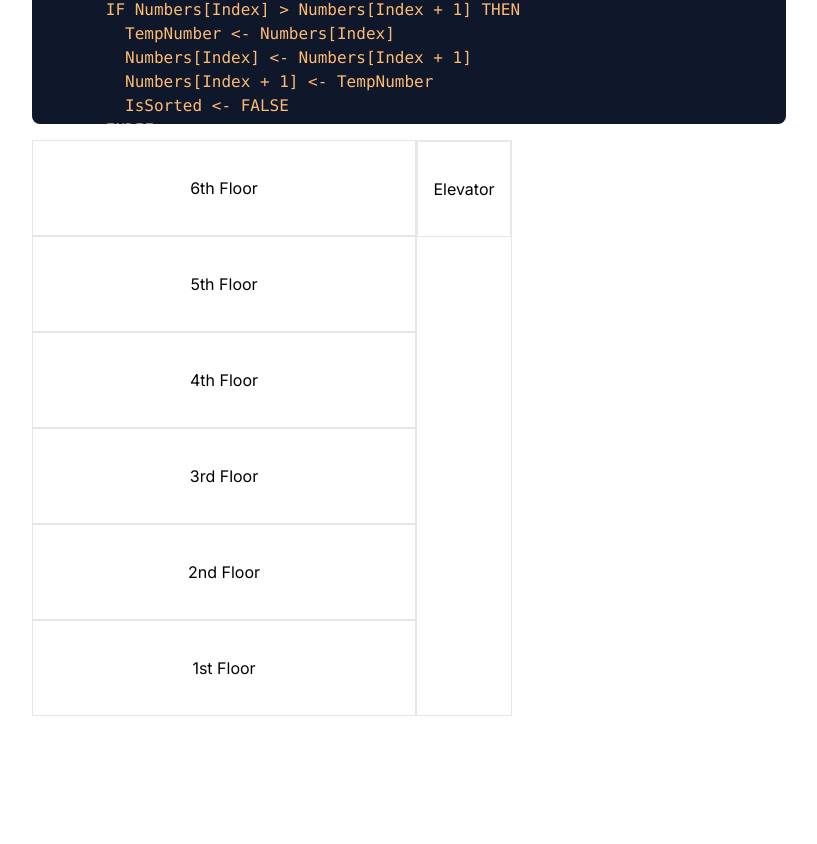
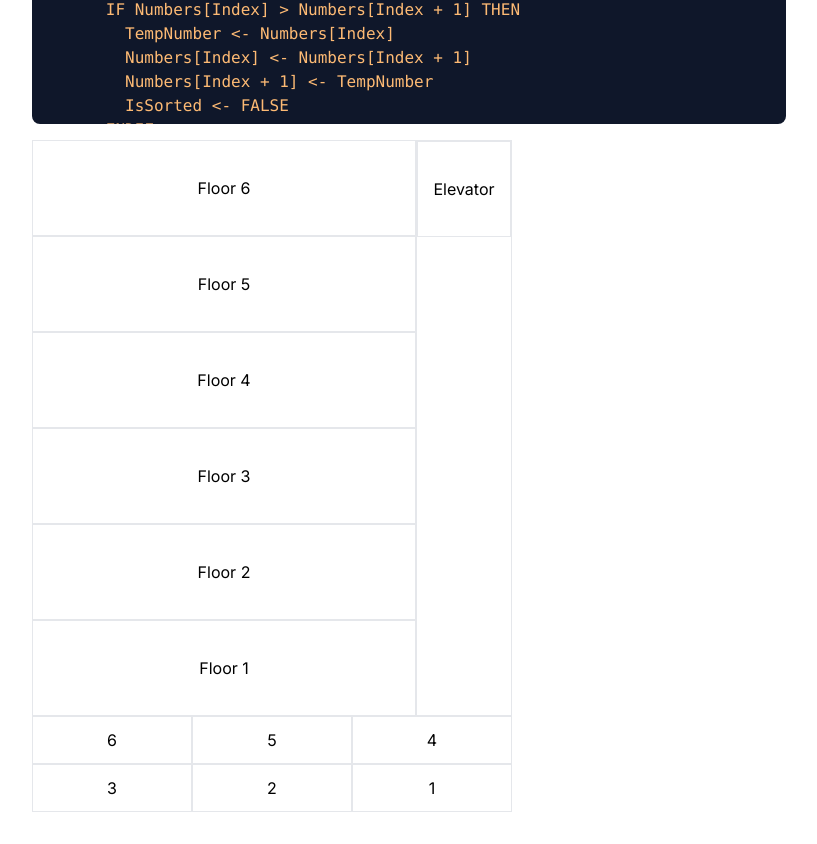
Before and after one commit to jakobnunnendorf/OCaml-Next-Python, a Next.js app: page /week-1 in a window 1280 px wide. Shown: the part 836-1680 px from the top of the page, without its empty margins (0-817 px from the left). Before the commit the page ends 1584 px from the top, so only its background shows below. Built offline with nearby package versions, Linux system fonts and the light colour scheme.

Commit message:
feat(elevator): add logic

```diff
--- a/src/app/week-1/elevator/Elevator/Elevator.tsx
+++ b/src/app/week-1/elevator/Elevator/Elevator.tsx
@@ -1,8 +1,10 @@
-import { stringify } from "querystring";
-import React from "react";
+"use client";
+import React, { useState } from "react";
 
 export default function Elevator() {
-    const currentFloor = 6;
+    const [currentFloor, setCurrentFloor] = useState(6);
+    const [floorRequests, setFloorRequests] = useState<number[]>([]);
+
     const styles = {
         floor: {
             gridRowStart: 7 - currentFloor,
@@ -10,29 +12,39 @@ export default function Elevator() {
         },
     };
 
+    const requestFloor = (floor: number) => {
+        if (!floorRequests.includes(floor)) {
+            setFloorRequests([...floorRequests, floor].sort());
+        }
+    };
 
+    const processRequests = () => {
+        if (floorRequests.length > 0) {
+            const nextFloor = floorRequests[0];
+            setFloorRequests(floorRequests.slice(1));
+            setCurrentFloor(nextFloor);
+        }
+    };
+
+    React.useEffect(() => {
+        const interval = setInterval(() => {
+            processRequests();
+        }, 1000);
+        return () => clearInterval(interval);
+    }, [floorRequests]);
 
     const house = (
+        <div className=" w-fit h-fit">
             <div className="flex w-fit h-fit">
                 <div className="grid">
-                <div className="grid h-24 border w-96 place-items-center">
-                    6th Floor
+                    {[6, 5, 4, 3, 2, 1].map((floor) => (
+                        <div
+                            key={floor}
+                            className="grid h-24 border w-96 place-items-center"
+                        >
+                            <div>Floor {floor}</div>
                         </div>
-                <div className="grid h-24 border w-96 place-items-center">
-                    5th Floor
-                </div>
-                <div className="grid h-24 border w-96 place-items-center">
-                    4th Floor
-                </div>
-                <div className="grid h-24 border w-96 place-items-center">
-                    3rd Floor
-                </div>
-                <div className="grid h-24 border w-96 place-items-center">
-                    2nd Floor
-                </div>
-                <div className="grid h-24 border w-96 place-items-center">
-                    1st Floor
-                </div>
+                    ))}
                 </div>
                 <div className="grid flex-grow w-24 grid-rows-6 border direction-rtl">
                     <div
@@ -43,6 +55,18 @@ export default function Elevator() {
                     </div>
                 </div>
             </div>
+            <div className="grid w-full h-24 grid-cols-3 grid-rows-2">
+                {[6, 5, 4, 3, 2, 1].map((floor) => (
+                    <button
+                        key={floor}
+                        className="border"
+                        onClick={() => requestFloor(floor)}
+                    >
+                        {floor}
+                    </button>
+                ))}
+            </div>
+        </div>
     );
     return house;
 }
```
Lines whose indentation alone changed are shown as unchanged.
